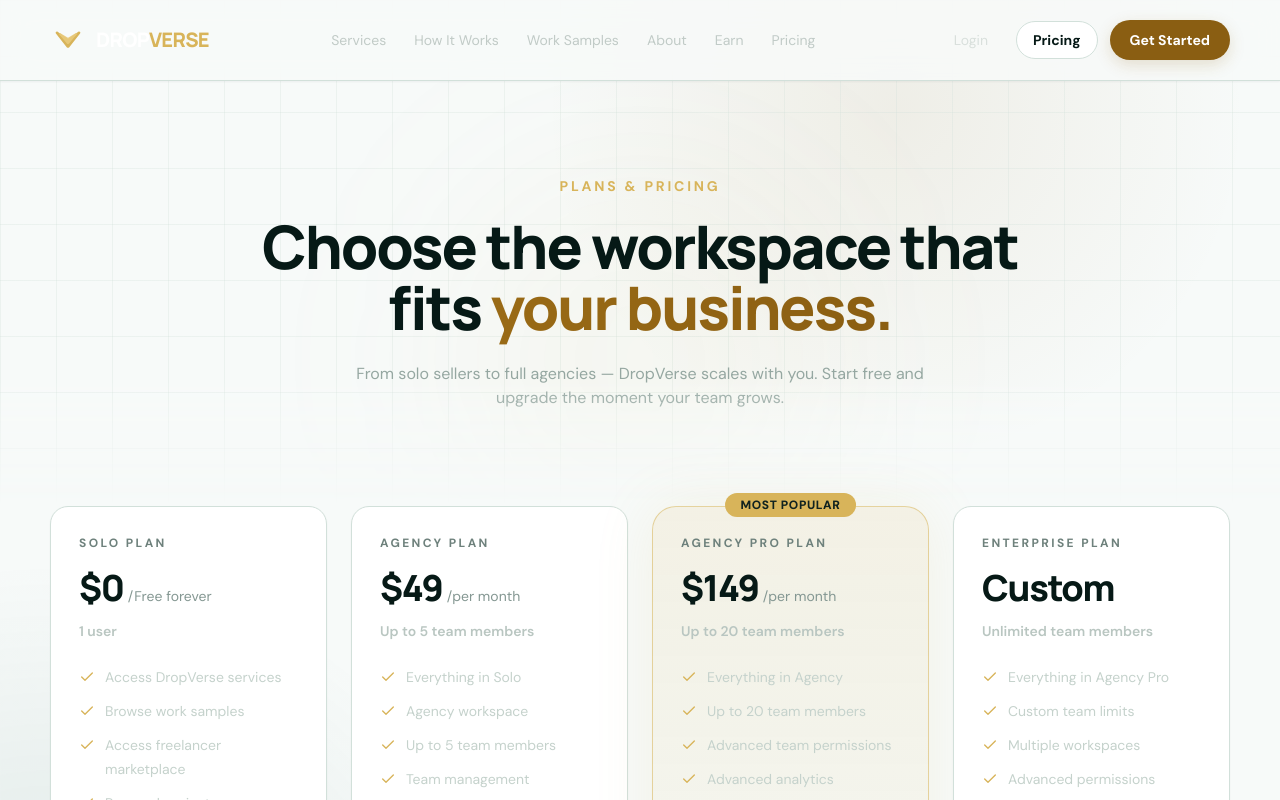
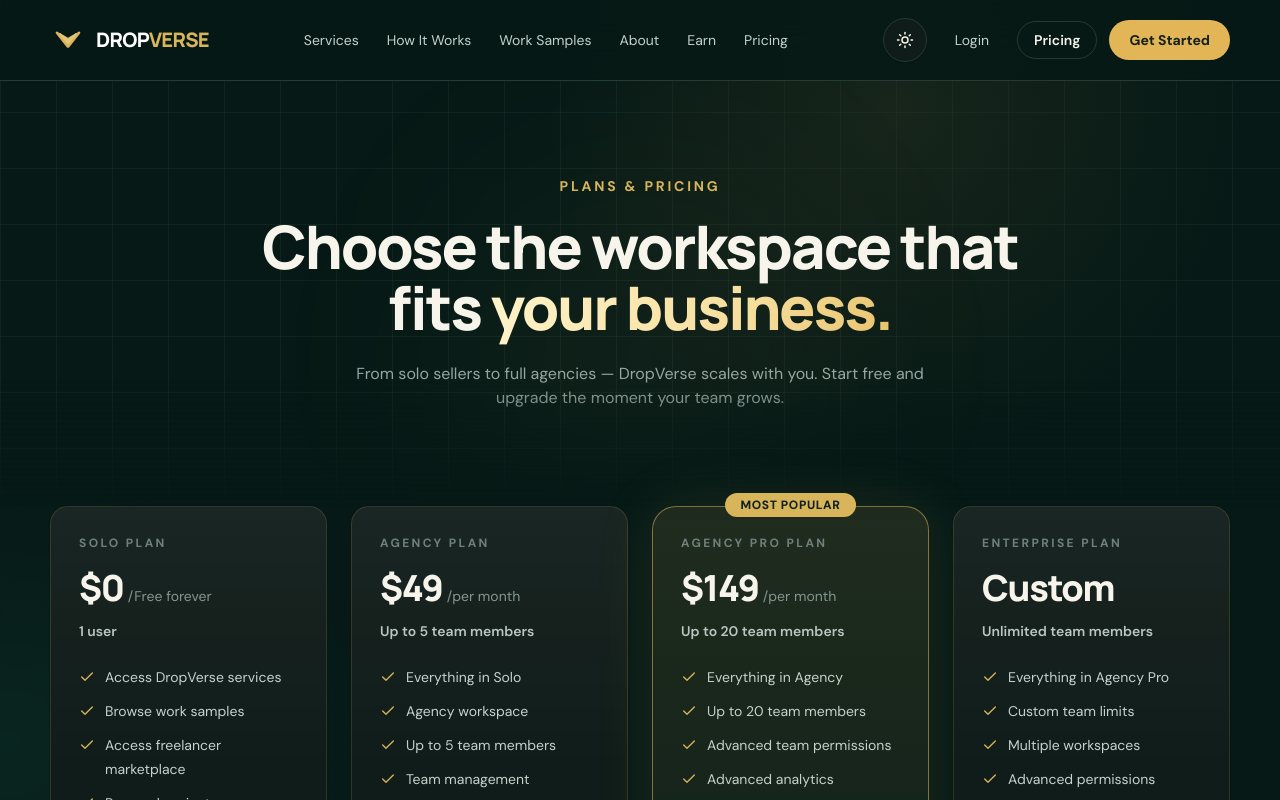
Before and after one commit to dropverseagency/dropverse, a Next.js app: page /pricing in a window 1280 px wide. Shown: the top 800 px of the page. Built offline with nearby package versions, Linux system fonts and the light colour scheme; no server answers.

Commit message:
fix(theme): add ThemeToggle to SiteHeader (desktop + mobile)

```diff
--- a/components/SiteHeader.tsx
+++ b/components/SiteHeader.tsx
@@ -5,6 +5,7 @@ import { Menu, X, LogOut, ShieldCheck } from 'lucide-react'
 import { createClient } from '../lib/supabase'
 import { useAuth } from '../lib/useAuth'
 import Brand from './Brand'
+import ThemeToggle from './ThemeToggle'
 
 export default function SiteHeader({ highlightEarn = true }: { highlightEarn?: boolean }) {
   const [menu, setMenu] = useState(false)
@@ -21,30 +22,56 @@ export default function SiteHeader({ highlightEarn = true }: { highlightEarn?: b
         if (!cancelled && prof && prof.role === 'admin') setIsAdmin(true)
       })
     })
-    return () => { cancelled = true }
+    return () => {
+      cancelled = true
+    }
   }, [signedIn])
 
   const nav = (
     <>
-      <a href="/#services" className="hover:text-[#f0d98b]">Services</a>
-      <a href="/#how" className="hover:text-[#f0d98b]">How It Works</a>
-      <a href="/#samples" className="hover:text-[#f0d98b]">Work Samples</a>
-      <a href="/#about" className="hover:text-[#f0d98b]">About</a>
-      <Link href="/earn" className={highlightEarn ? 'font-semibold text-[#e4c979] hover:text-[#f0d98b]' : 'hover:text-[#f0d98b]'}>Earn</Link>
-      <Link href="/pricing" className="hover:text-[#f0d98b]">Pricing</Link>
+      <a href="/#services" className="transition-colors hover:text-primary">
+        Services
+      </a>
+      <a href="/#how" className="transition-colors hover:text-primary">
+        How It Works
+      </a>
+      <a href="/#samples" className="transition-colors hover:text-primary">
+        Work Samples
+      </a>
+      <a href="/#about" className="transition-colors hover:text-primary">
+        About
+      </a>
+      <Link
+        href="/earn"
+        className={
+          highlightEarn
+            ? 'font-semibold text-primary hover:opacity-80'
+            : 'transition-colors hover:text-primary'
+        }
+      >
+        Earn
+      </Link>
+      <Link href="/pricing" className="transition-colors hover:text-primary">
+        Pricing
+      </Link>
     </>
   )
 
   return (
-    <header className="fixed top-0 left-0 right-0 z-50 brand-header border-b border-white/5 bg-[rgba(7,31,29,0.80)] backdrop-blur-xl">
+    <header className="fixed top-0 left-0 right-0 z-50 border-b border-border bg-background/85 backdrop-blur-xl">
       <div className="container flex h-20 items-center justify-between">
         <Brand />
-        <nav className="hidden items-center gap-7 text-sm text-[#c1cbc7] lg:flex">{nav}</nav>
+        <nav className="hidden items-center gap-7 text-sm text-muted-foreground lg:flex">{nav}</nav>
         <div className="hidden items-center gap-3 lg:flex">
+          <ThemeToggle />
           {signedIn && auth.user ? (
             <>
               {isAdmin && (
-                <Link href="/admin" className="inline-flex items-center gap-1.5 rounded-full border border-[rgba(216,180,90,0.40)] bg-[rgba(216,180,90,0.12)] px-3.5 py-2 text-sm font-bold text-[#f0d98b] transition hover:bg-[rgba(216,180,90,0.22)]" title="Admin Panel">
+                <Link
+                  href="/admin"
+                  className="inline-flex items-center gap-1.5 rounded-full border border-border bg-card px-3.5 py-2 text-sm font-bold text-foreground transition hover:bg-muted"
+                  title="Admin Panel"
+                >
                   <ShieldCheck size={16} className="shrink-0 lg:hidden" aria-label="Admin Panel" />
                   <span className="hidden lg:inline">Admin</span>
                 </Link>
@@ -52,57 +79,80 @@ export default function SiteHeader({ highlightEarn = true }: { highlightEarn?: b
               <UserMenu user={auth.user} isAdmin={isAdmin} />
             </>
           ) : (
-            <Link href="/login" className="px-4 py-2 text-sm text-[#d9e0dc]">
+            <Link href="/login" className="px-4 py-2 text-sm text-muted-foreground hover:text-foreground">
               {auth.loading ? '' : 'Login'}
             </Link>
           )}
-          <Link href="/pricing" className="brand-button-secondary rounded-full border border-[rgba(216,180,90,0.35)] bg-[rgba(216,180,90,0.08)] px-4 py-2 text-sm font-bold text-[#e4c979] transition hover:border-[rgba(216,180,90,0.60)] hover:bg-[rgba(216,180,90,0.14)]">
+          <Link
+            href="/pricing"
+            className="rounded-full border border-border px-4 py-2 text-sm font-semibold text-foreground transition hover:bg-muted"
+          >
             Pricing
           </Link>
           {signedIn ? (
-            <Link href="/dashboard" className="brand-button-primary rounded-full bg-[#d8b45a] px-5 py-2.5 text-sm font-bold text-[#10221f] transition hover:bg-[#f0d98b]">
+            <Link
+              href="/dashboard"
+              className="rounded-full bg-primary px-5 py-2.5 text-sm font-bold text-primary-foreground"
+            >
               Dashboard
             </Link>
           ) : (
-            <Link href="/login" className="brand-button-primary rounded-full bg-[#d8b45a] px-5 py-2.5 text-sm font-bold text-[#10221f] transition hover:bg-[#f0d98b]">
+            <Link href="/login" className="rounded-full bg-primary px-5 py-2.5 text-sm font-bold text-primary-foreground">
               Get Started
             </Link>
           )}
         </div>
+        <div className="flex items-center gap-2 lg:hidden">
+          <ThemeToggle />
           <button
             type="button"
-          className="inline-flex items-center justify-center rounded-lg p-2 text-[#c1cbc7] lg:hidden"
+            className="inline-flex items-center justify-center rounded-lg p-2 text-muted-foreground"
             onClick={() => setMenu((m) => !m)}
             aria-label={menu ? 'Close menu' : 'Open menu'}
           >
             {menu ? <X size={24} /> : <Menu size={24} />}
           </button>
         </div>
+      </div>
       {menu && (
-        <div className="border-t border-white/5 bg-[rgba(7,31,29,0.95)] px-4 py-4 lg:hidden">
-          <nav className="flex flex-col gap-3 text-sm text-[#c1cbc7]">{nav}</nav>
+        <div className="border-t border-border bg-background/95 px-4 py-4 lg:hidden">
+          <nav className="flex flex-col gap-3 text-sm text-muted-foreground">{nav}</nav>
           <div className="mt-4 flex flex-col gap-2">
             {signedIn && auth.user ? (
               <>
                 {isAdmin && (
-                  <Link href="/admin" className="inline-flex items-center gap-1.5 rounded-full border border-[rgba(216,180,90,0.40)] bg-[rgba(216,180,90,0.12)] px-3.5 py-2 text-sm font-bold text-[#f0d98b]">
+                  <Link
+                    href="/admin"
+                    className="inline-flex items-center gap-1.5 rounded-full border border-border bg-card px-3.5 py-2 text-sm font-bold text-foreground"
+                  >
                     <ShieldCheck size={16} /> Admin
                   </Link>
                 )}
                 <UserMenu user={auth.user} isAdmin={isAdmin} mobile />
               </>
             ) : (
-              <Link href="/login" className="px-4 py-2 text-sm text-[#d9e0dc]">Login</Link>
+              <Link href="/login" className="px-4 py-2 text-sm text-muted-foreground">
+                Login
+              </Link>
             )}
-            <Link href="/pricing" className="brand-button-secondary rounded-full border border-[rgba(216,180,90,0.35)] bg-[rgba(216,180,90,0.08)] px-4 py-2 text-center text-sm font-bold text-[#e4c979]">
+            <Link
+              href="/pricing"
+              className="rounded-full border border-border px-4 py-2 text-center text-sm font-semibold text-foreground"
+            >
               Pricing
             </Link>
             {signedIn ? (
-              <Link href="/dashboard" className="brand-button-primary rounded-full bg-[#d8b45a] px-5 py-2.5 text-center text-sm font-bold text-[#10221f]">
+              <Link
+                href="/dashboard"
+                className="rounded-full bg-primary px-5 py-2.5 text-center text-sm font-bold text-primary-foreground"
+              >
                 Dashboard
               </Link>
             ) : (
-              <Link href="/login" className="brand-button-primary rounded-full bg-[#d8b45a] px-5 py-2.5 text-center text-sm font-bold text-[#10221f]">
+              <Link
+                href="/login"
+                className="rounded-full bg-primary px-5 py-2.5 text-center text-sm font-bold text-primary-foreground"
+              >
                 Get Started
               </Link>
             )}
@@ -113,24 +163,38 @@ export default function SiteHeader({ highlightEarn = true }: { highlightEarn?: b
   )
 }
 
-function UserMenu({ user, isAdmin, mobile = false }: { user: { name?: string | null; email?: string | null }; isAdmin: boolean; mobile?: boolean }) {
+function UserMenu({
+  user,
+  isAdmin,
+  mobile = false,
+}: {
+  user: { name?: string | null; email?: string | null }
+  isAdmin: boolean
+  mobile?: boolean
+}) {
   const [open, setOpen] = useState(false)
   return (
     <div className="relative">
       <button
         type="button"
         onClick={() => setOpen((o) => !o)}
-        className="inline-flex items-center gap-2 rounded-full border border-white/10 bg-white/5 px-3 py-1.5 text-sm text-[#d9e0dc]"
+        className="inline-flex items-center gap-2 rounded-full border border-border bg-card px-3 py-1.5 text-sm text-foreground"
       >
         <span className="max-w-[10rem] truncate">{user.name || user.email}</span>
       </button>
       {open && (
-        <div className="absolute right-0 z-50 mt-2 w-48 rounded-xl border border-white/10 bg-[rgba(7,31,29,0.98)] py-1 shadow-xl">
-          <Link href="/dashboard" className="block px-4 py-2 text-sm text-[#c1cbc7] hover:bg-white/5">Dashboard</Link>
-          {isAdmin && <Link href="/admin" className="block px-4 py-2 text-sm text-[#f0d98b] hover:bg-white/5">Admin</Link>}
+        <div className="absolute right-0 z-50 mt-2 w-48 rounded-xl border border-border bg-card py-1 shadow-lg">
+          <Link href="/dashboard" className="block px-4 py-2 text-sm text-foreground hover:bg-muted">
+            Dashboard
+          </Link>
+          {isAdmin && (
+            <Link href="/admin" className="block px-4 py-2 text-sm text-primary hover:bg-muted">
+              Admin
+            </Link>
+          )}
           <button
             type="button"
-            className="flex w-full items-center gap-2 px-4 py-2 text-left text-sm text-[#c1cbc7] hover:bg-white/5"
+            className="flex w-full items-center gap-2 px-4 py-2 text-left text-sm text-foreground hover:bg-muted"
             onClick={async () => {
               const supa = createClient()
               await supa.auth.signOut()
```
Lines whose indentation alone changed are shown as unchanged.
